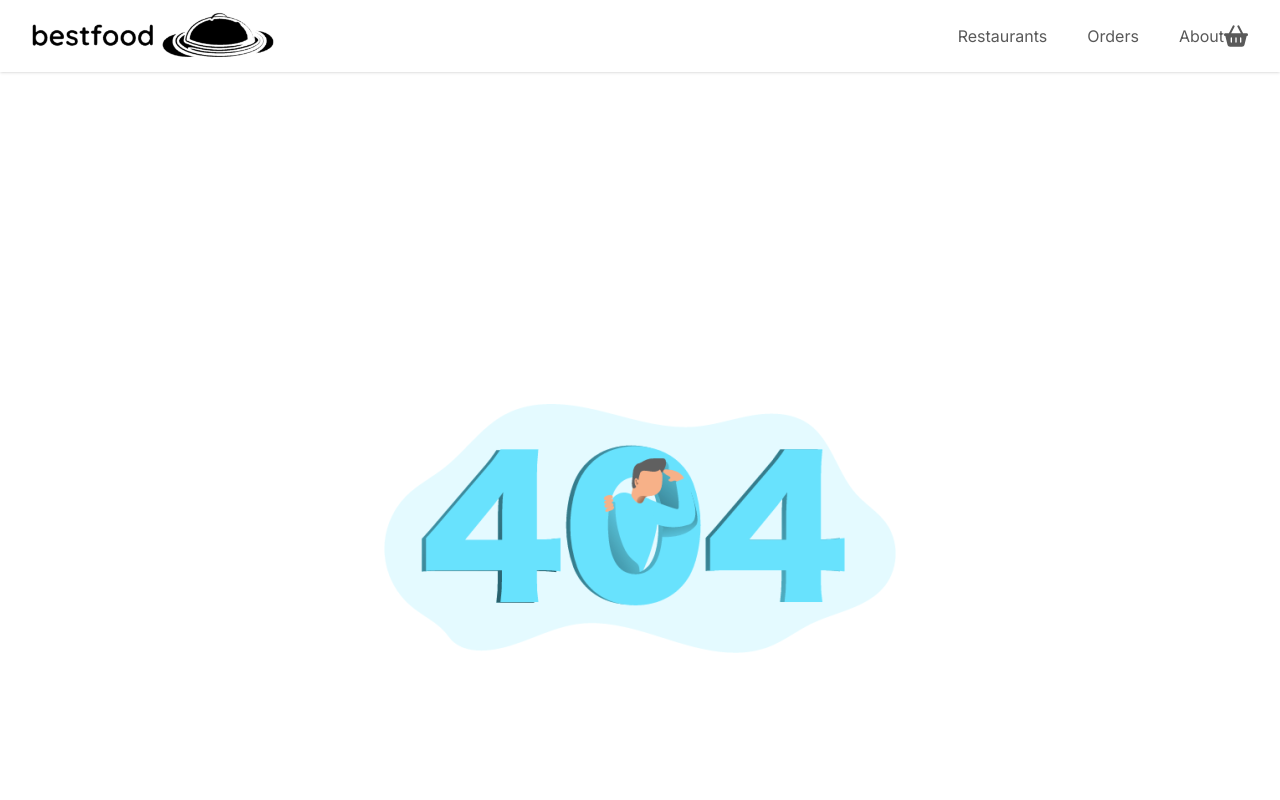
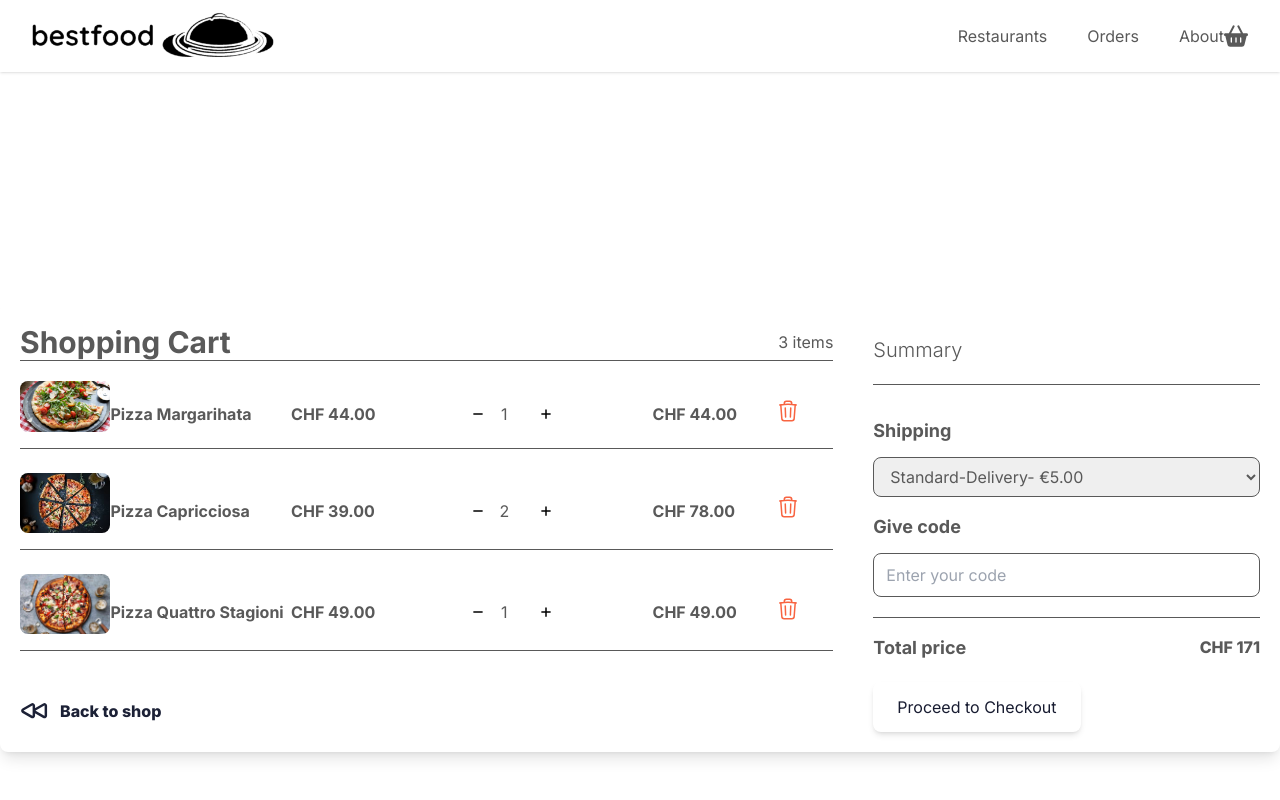
Before and after one commit to ChadevDevelopment/BestFood, a Next.js app in the folder best_food_next/: page /shopping-cart in a window 1280 px wide. Before the commit this address had no page. Shown: the top 800 px of the page. Built offline with nearby package versions, Linux system fonts and the light colour scheme.

Commit message:
addedstaticshoppingcart

```diff
--- /dev/null
+++ b/best_food_next/app/(shopping)/shopping-cart/page.tsx
@@ -0,0 +1,214 @@
+"use client";
+import React, { FC } from "react";
+import Image from "next/image";
+import Link from "next/link";
+
+const ShoppingCartPage: FC = () => {
+  const products = [
+    {
+      id: 1,
+      name: "Pizza Margarihata",
+      image: "/categoriesImage/pizzaImage/pizza1.jpg",
+      price: 44.0,
+      quantity: 1,
+    },
+    {
+      id: 2,
+      name: "Pizza Capricciosa",
+      image: "/categoriesImage/pizzaImage/pizza2.png",
+      price: 39.0,
+      quantity: 2,
+    },
+    {
+      id: 3,
+      name: "Pizza Quattro Stagioni",
+      image: "/categoriesImage/pizzaImage/pizza3.png",
+      price: 49.0,
+      quantity: 1,
+    },
+  ];
+
+  const totalPrice = products.reduce(
+    (total, product) => total + product.price * product.quantity,
+    0
+  );
+
+  return (
+    <section className="h-screen bg-purple-100">
+      <div className="container mx-auto py-5 h-full">
+        <div className="flex justify-center items-center h-full">
+          <div className="w-full">
+            <div className="bg-white rounded-lg shadow-lg p-0">
+              <div className="flex flex-wrap">
+                <div className="w-full lg:w-2/3 p-5">
+                  <div className="flex justify-between items-center mb-5 border-b">
+                    <h1 className="font-bold text-3xl">Shopping Cart</h1>
+                    <h6 className="text-muted">{products.length} items</h6>
+                  </div>
+                  {/* Product List */}
+                  {products.map((product) => (
+                    <div
+                      key={product.id}
+                      className="flex justify-between items-center mb-6 border-b"
+                    >
+                      <div className="w-1/6">
+                        <Image
+                          src={product.image}
+                          width={100}
+                          height={100}
+                          className="rounded-lg mb-4"
+                          alt={product.name}
+                        />
+                      </div>
+                      <div className="w-1/3">
+                        <h6 className="font-bold">{product.name}</h6>
+                      </div>
+
+                      {/* Product price side */}
+                      <div className="w-2/6">
+                        <h6 className="font-bold">
+                          CHF {product.price.toFixed(2)}
+                        </h6>
+                      </div>
+
+                      {/* Quantity side*/}
+                      <div className="w-2/6 flex items-center">
+                        <button
+                          onClick={() => console.log("Decrease quantity")}
+                        >
+                          <svg
+                            xmlns="http://www.w3.org/2000/svg"
+                            viewBox="0 0 448 512"
+                            className="w-3 h-3"
+                          >
+                            <path d="M432 256c0 17.7-14.3 32-32 32L48 288c-17.7 0-32-14.3-32-32s14.3-32 32-32l352 0c17.7 0 32 14.3 32 32z" />
+                          </svg>
+                        </button>
+                        <input
+                          type="number"
+                          min="0"
+                          defaultValue={product.quantity.toString()}
+                          className="form-control form-control-sm text-center w-10 mx-2"
+                        />
+                        <button
+                          onClick={() => console.log("Increase quantity")}
+                        >
+                          <svg
+                            xmlns="http://www.w3.org/2000/svg"
+                            viewBox="0 0 448 512"
+                            className="w-3 h-3"
+                          >
+                            <path d="M256 80c0-17.7-14.3-32-32-32s-32 14.3-32 32V224H48c-17.7 0-32 14.3-32 32s14.3 32 32 32H192V432c0 17.7 14.3 32 32 32s32-14.3 32-32V288H400c17.7 0 32-14.3 32-32s-14.3-32-32-32H256V80z" />
+                          </svg>
+                        </button>
+                      </div>
+
+                      {/* Total Amount side */}
+                      <div className="w-1/6">
+                        <h6 className="font-bold">
+                          CHF {(product.price * product.quantity).toFixed(2)}
+                        </h6>
+                      </div>
+
+                      {/* Product delete side */}
+                      <div className="w-1/6 text-center">
+                        <button onClick={() => console.log("Remove item")}>
+                          <svg
+                            xmlns="http://www.w3.org/2000/svg"
+                            fill="none"
+                            viewBox="0 0 24 24"
+                            strokeWidth="1.5"
+                            stroke="currentColor"
+                            className="size-6 text-orange"
+                          >
+                            <path
+                              strokeLinecap="round"
+                              strokeLinejoin="round"
+                              d="m14.74 9-.346 9m-4.788 0L9.26 9m9.968-3.21c.342.052.682.107 1.022.166m-1.022-.165L18.16 19.673a2.25 2.25 0 0 1-2.244 2.077H8.084a2.25 2.25 0 0 1-2.244-2.077L4.772 5.79m14.456 0a48.108 48.108 0 0 0-3.478-.397m-12 .562c.34-.059.68-.114 1.022-.165m0 0a48.11 48.11 0 0 1 3.478-.397m7.5 0v-.916c0-1.18-.91-2.164-2.09-2.201a51.964 51.964 0 0 0-3.32 0c-1.18.037-2.09 1.022-2.09 2.201v.916m7.5 0a48.667 48.667 0 0 0-7.5 0"
+                            />
+                          </svg>
+                        </button>
+                      </div>
+                    </div>
+                  ))}
+
+                  {/* Back to shop button */}
+                  <div className="pt-5">
+                    <Link
+                      href="/products"
+                      className="text-blacksection flex items-center"
+                    >
+                      <svg
+                        xmlns="http://www.w3.org/2000/svg"
+                        fill="none"
+                        viewBox="0 0 26 26"
+                        strokeWidth="2.0"
+                        stroke="currentColor"
+                        className="size-8 mr-2 "
+                      >
+                        <path
+                          strokeLinecap="round"
+                          strokeLinejoin="round"
+                          d="M21 16.811c0 .864-.933 1.406-1.683.977l-7.108-4.061a1.125 1.125 0 0 1 0-1.954l7.108-4.061A1.125 1.125 0 0 1 21 8.689v8.122ZM11.25 16.811c0 .864-.933 1.406-1.683.977l-7.108-4.061a1.125 1.125 0 0 1 0-1.954l7.108-4.061a1.125 1.125 0 0 1 1.683.977v8.122Z"
+                        />
+                      </svg>
+                      <span className="font-extrabold">Back to shop</span>
+                    </Link>
+                  </div>
+                </div>
+
+                {/* Summary Side */}
+                <div className="w-full lg:w-1/3 bg-gray-100 p-5">
+                  <h3 className="font-light text-xl mb-5 mt-2 pt-1">Summary</h3>
+                  <hr className="my-4" />
+                  <div className="flex justify-between mb-4"></div>
+                  <h5 className="font-bold text-lg mb-3">Shipping</h5>
+                  <div className="mb-4">
+                    <select className="form-select block w-full border border-gray-300 px-3 py-2 rounded-lg">
+                      <option value="1">Standard-Delivery- €5.00</option>
+                      <option value="2">Two</option>
+                      <option value="3">Three</option>
+                      <option value="4">Four</option>
+                    </select>
+                  </div>
+
+                  <h5 className="font-bold text-lg mb-3">Give code</h5>
+                  <div className="mb-5">
+                    <div className="relative">
+                      <input
+                        type="text"
+                        id="form3Examplea2"
+                        className="border border-gray-300 focus:ring-1 focus:ring-gray-500 focus:border-gray-500 block w-full px-3 py-2 rounded-lg placeholder-gray-400 text-md"
+                        placeholder="Enter your code"
+                      />
+                      <label
+                        htmlFor="form3Examplea2"
+                        className="absolute top-2 left-3 -z-1 text-gray-500 text-xs"
+                      >
+                        Enter your code
+                      </label>
+                    </div>
+                  </div>
+                  <hr className="my-4" />
+                  <div className="flex justify-between mb-5">
+                    <h5 className="font-bold text-lg">Total price</h5>
+                    <h5 className="font-extrabold">CHF {totalPrice}</h5>
+                  </div>
+                  <button
+                    type="button"
+                    className="text-black py-3 px-6 rounded-lg shadow-md hover:bg-gray-800 focus:outline-none focus:ring-2 focus:ring-gray-900 focus:ring-opacity-50"
+                    onClick={() => console.log("Proceed to checkout")}
+                  >
+                    Proceed to Checkout
+                  </button>
+                </div>
+              </div>
+            </div>
+          </div>
+        </div>
+      </div>
+    </section>
+  );
+};
+
+export default ShoppingCartPage;
--- a/best_food_next/components/header/UserNav.tsx
+++ b/best_food_next/components/header/UserNav.tsx
@@ -1,9 +1,7 @@
-
 const UserNav = () => {
-
   return (
     <>
-      <div className="p-2 relative inline-block border rounded-full border border-gray hover:orange">
+      <div className="p-2 relative inline-block  rounded-full border border-gray hover:orange">
         <button className="flex items-center">
           {/* Menu icon */}
           <svg
--- a/best_food_next/components/modals/Modal.tsx
+++ b/best_food_next/components/modals/Modal.tsx
@@ -1,6 +1,6 @@
 "use client";
-
 import { FC, useCallback, useEffect, useState } from "react";
+import { useRouter } from "next/navigation";
 
 interface ModelProps {
   label: string;
@@ -19,6 +19,8 @@ const Modal: FC<ModelProps> = ({
   label,
   className,
 }) => {
+  const router = useRouter();
+
   const [showModal, setShowModal] = useState(isOpen);
 
   // isOpen degistiginde showModali useEffect ile guncelledim.
@@ -26,11 +28,16 @@ const Modal: FC<ModelProps> = ({
     setShowModal(isOpen);
   }, [isOpen]);
 
-  // modelin kapanmasi icin handleCLose kullandim.
+  // I used handleCLose to close the model.
   const handleClose = useCallback(() => {
     setShowModal(false);
     onClose();
   }, [onClose]);
+
+  const handleOrder = useCallback(() => {
+    onOrder();
+    router.push("/shopping-cart");
+  }, [onOrder, router]);
 
   if (!isOpen) return null;
 
@@ -81,7 +88,7 @@ const Modal: FC<ModelProps> = ({
             <div className="p-6">{children}</div>
             <footer className="p-6 border-t">
               <button
-                onClick={onOrder}
+                onClick={handleOrder}
                 className="py-2 px-4 bg-orange text-white font-mono hover:font-extrabold hover:bg-orange-500 rounded-xl"
               >
                 Add to Cart
```
